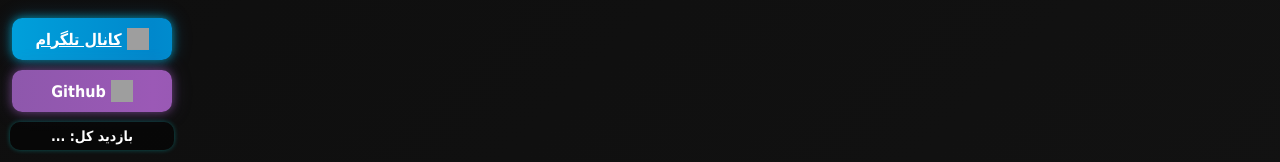
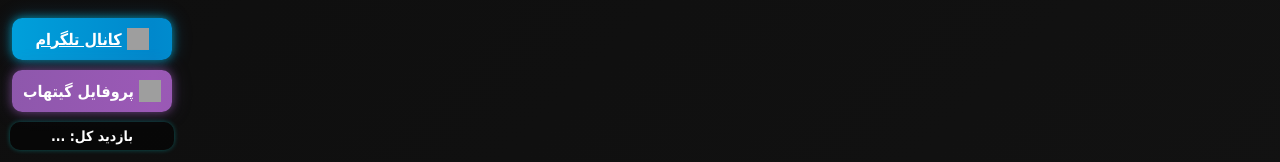
Before and after one commit to sinabigo/sinavm, a plain HTML site: page index.html in a window 1280 px wide. Shown: the part 580-742 px from the top of the page. Drawn offline with Linux system fonts and the light colour scheme; no server answers; grey boxes are pictures that could not be loaded.

Commit message:
Update index.html

```diff
--- a/index.html
+++ b/index.html
@@ -186,7 +186,7 @@
 
     <a class="github-box" href="https://github.com/sinavm" target="_blank">
         <img src="https://sinavm.github.io/sinavm/logo/github-mark.png" alt="Github Logo">
-        Github
+       پروفایل گیتهاب
     </a>
 
     <div class="visit-box">بازدید کل: <span id="total-visit-count">...</span></div>
```
